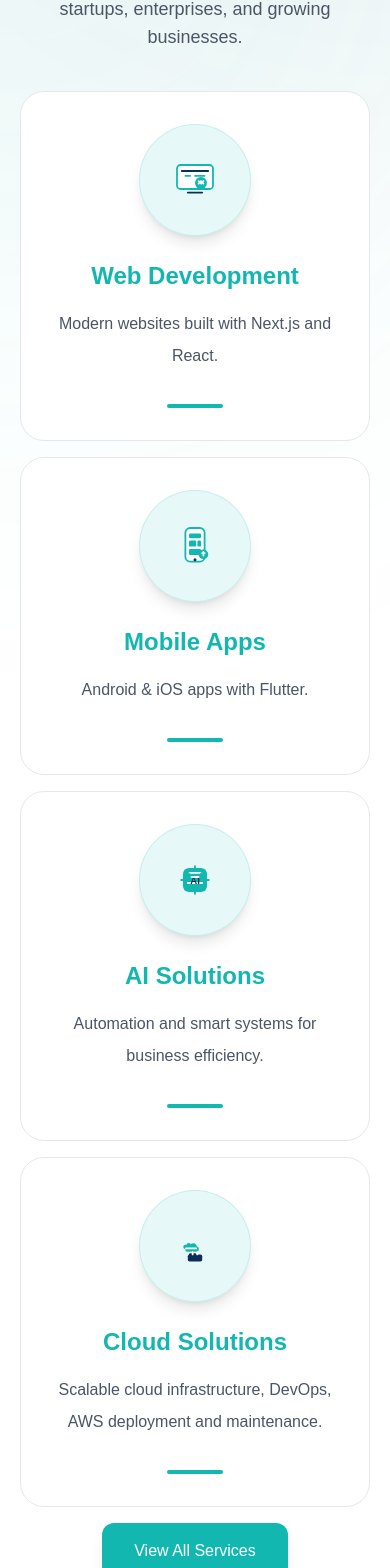
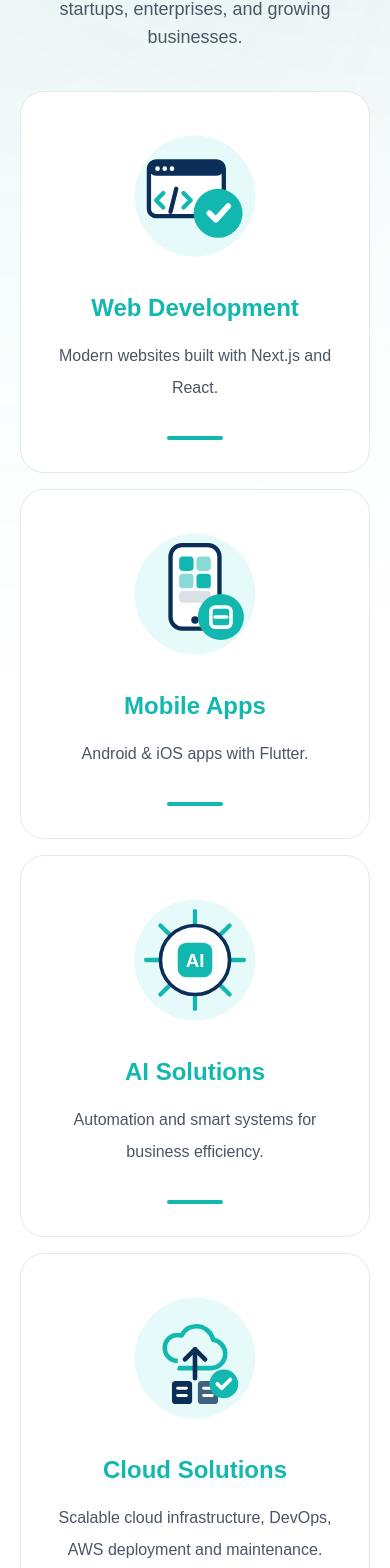
Before and after one commit to Akshaya1133/montrixtech, a Next.js app: page / in a window 390 px wide. Shown: the part 880-2448 px from the top of the page. Built offline with nearby package versions, Linux system fonts and the light colour scheme.

Commit message:
Fix missing anchor tag, add mobile close button for services popup

```diff
--- a/app/components/FeaturedServices.tsx
+++ b/app/components/FeaturedServices.tsx
@@ -35,58 +35,73 @@ function ServiceIcon({ icon }: { icon: ServiceIconType }) {
   switch (icon) {
     case "web":
       return (
-        <svg viewBox="0 0 80 80" className="h-12 w-12" fill="none" xmlns="http://www.w3.org/2000/svg">
-          <rect x="10" y="15" width="60" height="40" rx="6" stroke="#12B8B0" strokeWidth="3" fill="#FFFFFF" />
-          <path d="M18 25H62" stroke="#0A2E57" strokeWidth="3" strokeLinecap="round" />
-          <path d="M24 33H32" stroke="#12B8B0" strokeWidth="3" strokeLinecap="round" />
-          <path d="M40 33H56" stroke="#12B8B0" strokeWidth="3" strokeLinecap="round" />
-          <circle cx="50" cy="45" r="10" fill="#12B8B0" />
-          <path d="M46 42L50 46L54 42" stroke="#fff" strokeWidth="3" strokeLinecap="round" strokeLinejoin="round" />
-          <path d="M46 46L50 42L54 46" stroke="#fff" strokeWidth="3" strokeLinecap="round" strokeLinejoin="round" />
-          <path d="M28 61H52" stroke="#0A2E57" strokeWidth="3" strokeLinecap="round" />
+        <svg viewBox="0 0 100 100" className="h-full w-full" fill="none" xmlns="http://www.w3.org/2000/svg">
+          <circle cx="50" cy="50" r="42" fill="#E6FBF9" />
+          <rect x="18" y="26" width="52" height="38" rx="5" fill="#fff" stroke="#0A2E57" strokeWidth="3" />
+          <rect x="18" y="26" width="52" height="10" rx="5" fill="#0A2E57" />
+          <circle cx="24" cy="31" r="1.6" fill="#fff" />
+          <circle cx="29" cy="31" r="1.6" fill="#fff" />
+          <circle cx="34" cy="31" r="1.6" fill="#fff" />
+          <path d="M28 48L23 53L28 58" stroke="#12B8B0" strokeWidth="3" strokeLinecap="round" strokeLinejoin="round" />
+          <path d="M42 48L47 53L42 58" stroke="#12B8B0" strokeWidth="3" strokeLinecap="round" strokeLinejoin="round" />
+          <path d="M37 45L33 61" stroke="#0A2E57" strokeWidth="3" strokeLinecap="round" />
+          <circle cx="66" cy="62" r="17" fill="#12B8B0" />
+          <path d="M60 62L64.5 66.5L73 57" stroke="#fff" strokeWidth="4" strokeLinecap="round" strokeLinejoin="round" />
         </svg>
       );
     case "mobile":
       return (
-        <svg viewBox="0 0 80 80" className="h-12 w-12" fill="none" xmlns="http://www.w3.org/2000/svg">
-          <rect x="24" y="10" width="32" height="56" rx="8" stroke="#12B8B0" strokeWidth="3" fill="#fff" />
-          <rect x="30" y="19" width="20" height="8" rx="2" fill="#12B8B0" />
-          <rect x="30" y="31" width="12" height="10" rx="2" fill="#12B8B0" />
-          <rect x="44" y="31" width="6" height="10" rx="2" fill="#12B8B0" />
-          <rect x="30" y="45" width="20" height="10" rx="2" fill="#12B8B0" />
-          <circle cx="40" cy="63" r="2.5" fill="#0A2E57" />
-          <circle cx="54" cy="54" r="8" fill="#12B8B0" />
-          <path d="M52 52L56 52" stroke="#fff" strokeWidth="3" strokeLinecap="round" />
-          <path d="M54 50L54 56" stroke="#fff" strokeWidth="3" strokeLinecap="round" />
+        <svg viewBox="0 0 100 100" className="h-full w-full" fill="none" xmlns="http://www.w3.org/2000/svg">
+          <circle cx="50" cy="50" r="42" fill="#E6FBF9" />
+          <rect x="33" y="16" width="34" height="58" rx="8" fill="#fff" stroke="#0A2E57" strokeWidth="3" />
+          <rect x="39" y="24" width="10" height="10" rx="2.5" fill="#12B8B0" />
+          <rect x="51" y="24" width="10" height="10" rx="2.5" fill="#12B8B0" fillOpacity="0.5" />
+          <rect x="39" y="36" width="10" height="10" rx="2.5" fill="#12B8B0" fillOpacity="0.5" />
+          <rect x="51" y="36" width="10" height="10" rx="2.5" fill="#12B8B0" />
+          <rect x="39" y="48" width="22" height="8" rx="2.5" fill="#0A2E57" fillOpacity="0.15" />
+          <circle cx="50" cy="68" r="2.6" fill="#0A2E57" />
+          <circle cx="68" cy="66" r="16" fill="#12B8B0" />
+          <rect x="61" y="59" width="14" height="14" rx="3" stroke="#fff" strokeWidth="2.5" />
+          <path d="M64 66H72" stroke="#fff" strokeWidth="2.5" strokeLinecap="round" />
         </svg>
       );
     case "ai":
       return (
-        <svg viewBox="0 0 80 80" className="h-12 w-12" fill="none" xmlns="http://www.w3.org/2000/svg">
-          <rect x="20" y="20" width="40" height="40" rx="10" fill="#12B8B0" />
-          <path d="M28 28H52" stroke="#fff" strokeWidth="3" strokeLinecap="round" />
-          <path d="M34 35H46" stroke="#fff" strokeWidth="3" strokeLinecap="round" />
-          <path d="M28 45H52" stroke="#fff" strokeWidth="3" strokeLinecap="round" />
-          <path d="M23 40H17" stroke="#12B8B0" strokeWidth="3" strokeLinecap="round" />
-          <path d="M63 40H57" stroke="#12B8B0" strokeWidth="3" strokeLinecap="round" />
-          <path d="M40 23V17" stroke="#12B8B0" strokeWidth="3" strokeLinecap="round" />
-          <path d="M40 63V57" stroke="#12B8B0" strokeWidth="3" strokeLinecap="round" />
-          <path d="M30 30L24 24" stroke="#12B8B0" strokeWidth="3" strokeLinecap="round" />
-          <path d="M50 30L56 24" stroke="#12B8B0" strokeWidth="3" strokeLinecap="round" />
-          <path d="M30 50L24 56" stroke="#12B8B0" strokeWidth="3" strokeLinecap="round" />
-          <path d="M50 50L56 56" stroke="#12B8B0" strokeWidth="3" strokeLinecap="round" />
-          <text x="40" y="46" textAnchor="middle" fill="#0A2E57" fontSize="16" fontWeight="700">AI</text>
+        <svg viewBox="0 0 100 100" className="h-full w-full" fill="none" xmlns="http://www.w3.org/2000/svg">
+          <circle cx="50" cy="50" r="42" fill="#E6FBF9" />
+          <path d="M50 16V26" stroke="#12B8B0" strokeWidth="3" strokeLinecap="round" />
+          <path d="M50 74V84" stroke="#12B8B0" strokeWidth="3" strokeLinecap="round" />
+          <path d="M16 50H26" stroke="#12B8B0" strokeWidth="3" strokeLinecap="round" />
+          <path d="M74 50H84" stroke="#12B8B0" strokeWidth="3" strokeLinecap="round" />
+          <path d="M26 26L33 33" stroke="#12B8B0" strokeWidth="3" strokeLinecap="round" />
+          <path d="M67 67L74 74" stroke="#12B8B0" strokeWidth="3" strokeLinecap="round" />
+          <path d="M74 26L67 33" stroke="#12B8B0" strokeWidth="3" strokeLinecap="round" />
+          <path d="M33 67L26 74" stroke="#12B8B0" strokeWidth="3" strokeLinecap="round" />
+          <circle cx="50" cy="50" r="24" fill="#fff" stroke="#0A2E57" strokeWidth="2.5" />
+          <rect x="38" y="38" width="24" height="24" rx="6" fill="#12B8B0" />
+          <text x="50" y="55" textAnchor="middle" fill="#fff" fontSize="13" fontWeight="800" fontFamily="Arial, sans-serif">AI</text>
         </svg>
       );
     case "cloud":
       return (
-        <svg viewBox="0 0 80 80" className="h-12 w-12" fill="none" xmlns="http://www.w3.org/2000/svg">
-          <path d="M24 45C22 45 20.5 43.5 20.5 41.5C20.5 39.5 22 38 24 38H26C26 36.5 27.5 35 29.5 35C31 35 32.2 35.8 32.8 37C33.9 36.2 35.5 35.5 37.3 35.5C40.3 35.5 42.7 37.8 43 40.7C45 41 46.5 42.8 46.5 44.9C46.5 47.4 44.4 49.5 41.9 49.5H27C25.9 49.5 24.7 48.9 24 48Z" fill="#12B8B0" />
-          <path d="M25 44H42" stroke="#fff" strokeWidth="3" strokeLinecap="round" />
-          <path d="M32 54H40" stroke="#0A2E57" strokeWidth="4" strokeLinecap="round" />
-          <rect x="28" y="54" width="24" height="12" rx="3" fill="#0A2E57" />
-          <path d="M36 50V54" stroke="#fff" strokeWidth="3" strokeLinecap="round" />
-          <path d="M44 50V54" stroke="#fff" strokeWidth="3" strokeLinecap="round" />
+        <svg viewBox="0 0 100 100" className="h-full w-full" fill="none" xmlns="http://www.w3.org/2000/svg">
+          <circle cx="50" cy="50" r="42" fill="#E6FBF9" />
+          <path
+            d="M38 52C33 52 29 48 29 43C29 38 33 34 38 34C39 34 39.9 34.2 40.7 34.4C42.6 30.6 46.5 28 51 28C56.6 28 61.3 32 62.6 37.3C67.3 38 71 42.1 71 47C71 52.5 66.5 57 61 57H39C38.6 57 38.3 56.9 38 56.8"
+            stroke="#12B8B0"
+            strokeWidth="3.2"
+            strokeLinejoin="round"
+          />
+          <path d="M50 44V64" stroke="#0A2E57" strokeWidth="3.2" strokeLinecap="round" />
+          <path d="M43 51L50 44L57 51" stroke="#0A2E57" strokeWidth="3.2" strokeLinecap="round" strokeLinejoin="round" />
+          <rect x="34" y="66" width="14" height="16" rx="2.5" fill="#0A2E57" />
+          <rect x="37" y="70" width="8" height="2" rx="1" fill="#fff" />
+          <rect x="37" y="75" width="8" height="2" rx="1" fill="#fff" />
+          <rect x="52" y="66" width="14" height="16" rx="2.5" fill="#0A2E57" fillOpacity="0.75" />
+          <rect x="55" y="70" width="8" height="2" rx="1" fill="#fff" />
+          <rect x="55" y="75" width="8" height="2" rx="1" fill="#fff" />
+          <circle cx="70" cy="68" r="10" fill="#12B8B0" />
+          <path d="M65.5 68L68.5 71L74.5 65" stroke="#fff" strokeWidth="2.6" strokeLinecap="round" strokeLinejoin="round" />
         </svg>
       );
     default:
@@ -125,7 +140,6 @@ export default function FeaturedServices() {
         <div className="grid grid-cols-1 sm:grid-cols-2 xl:grid-cols-4 gap-4">
 
           {services.map((service, index) => {
-            const Icon = service.Icon as IconType;
             return (
               <motion.div
                 key={service.title}
@@ -151,7 +165,7 @@ export default function FeaturedServices() {
                   duration-500
                 "
               >
-                <div className="mx-auto mb-6 flex h-28 w-28 items-center justify-center rounded-full border border-[#12B8B0]/15 bg-[#12B8B0]/10 text-[#12B8B0] shadow-lg">
+                <div className="mx-auto mb-6 flex h-36 w-36 items-center justify-center">
                   <ServiceIcon icon={service.icon} />
                 </div>
 
--- a/app/services/page.tsx
+++ b/app/services/page.tsx
@@ -5,6 +5,7 @@ import Footer from "../components/Footer";
 import PageTransition from "../components/PageTransition";
 import { useState } from "react";
 import { motion } from "framer-motion";
+import { X } from "lucide-react";
 
 export default function ServicesPage() {
   const services = [
@@ -142,7 +143,7 @@ export default function ServicesPage() {
 };
  return (
     <PageTransition>
-<main className="min-h-screen relative overflow-hidden bg-[radial-gradient(circle_at_top,_#dff8f6_0%,_#eef2f5_45%,_#f8f9fb_100%)] text-black">
+<main className="min-h-screen relative overflow-x-hidden bg-[radial-gradient(circle_at_top,_#dff8f6_0%,_#eef2f5_45%,_#f8f9fb_100%)] text-black">
         <Navbar />
 
         {/* Header */}
@@ -191,7 +192,32 @@ shadow-[0_20px_60px_rgba(18,184,176,0.20)]
   blur-3xl
   "
 />
-<h2 className="text-3xl md:text-4xl font-bold text-[#12B8B0] mb-4">
+<button
+  onClick={hideService}
+  aria-label="Close"
+  className="
+    absolute
+    top-4
+    right-4
+    z-10
+    flex
+    h-9
+    w-9
+    items-center
+    justify-center
+    rounded-full
+    bg-gray-100
+    text-gray-600
+    hover:bg-[#12B8B0]
+    hover:text-white
+    transition-all
+    duration-300
+  "
+>
+  <X size={18} />
+</button>
+
+<h2 className="text-3xl md:text-4xl font-bold text-[#12B8B0] mb-4 pr-8">
           {activeService.title}
               </h2>
 <div className="grid grid-cols-2 gap-4 mt-6">
@@ -234,6 +260,7 @@ shadow-[0_20px_60px_rgba(18,184,176,0.20)]
     id={service.id}
     key={service.title}
     onMouseEnter={() => showService(service, index)}
+    onClick={() => showService(service, index)}
     className={getCardClasses(service)}
   >
                   <h2 className="text-2xl font-bold text-[#0A2E57]">{service.title}</h2>
@@ -248,6 +275,7 @@ shadow-[0_20px_60px_rgba(18,184,176,0.20)]
                   id={service.id}
                   key={service.title}
                   onMouseEnter={() => showService(service, index + 3)}
+                  onClick={() => showService(service, index + 3)}
                   className={getCardClasses(service)}
                 >
                   <h2 className="text-2xl font-bold text-[#0A2E57] text-right">{service.title}</h2>
@@ -267,6 +295,7 @@ shadow-[0_20px_60px_rgba(18,184,176,0.20)]
   <p className="text-gray-600 text-lg mb-8">
     From websites to AI-powered solutions, we help businesses scale faster.
   </p>
+
 
           <a
             href="/contact"
```
